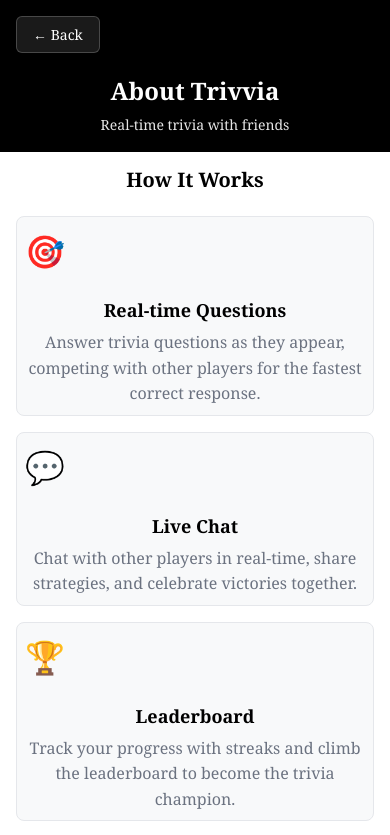
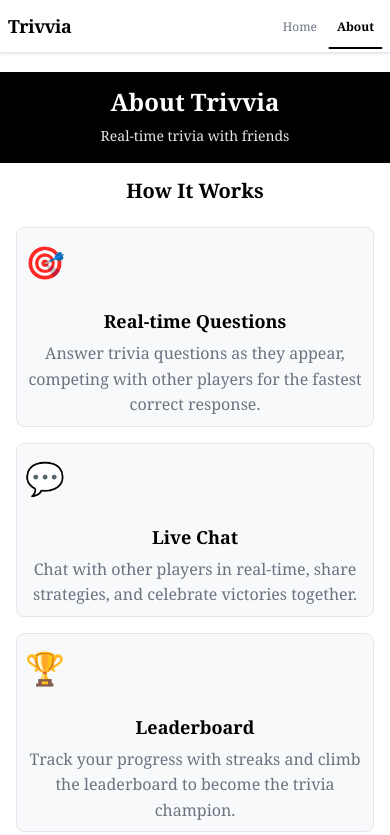
Before and after one commit to PlayTrivvia/trivvia-frontend, a React (Vite) app: page /about in a window 390 px wide. Shown: the top 835 px of the page. Built offline with nearby package versions, Linux system fonts and the light colour scheme.

Commit message:
Added better navigation

```diff
--- a/src/App.tsx
+++ b/src/App.tsx
@@ -4,13 +4,28 @@ import GameRoom from './components/GameRoom'
 import AboutPage from './components/AboutPage'
 
 import { useUserStatus } from './hooks/useHeartbeat'
-import { useAppSelector } from './store/hooks'
+import { useAppSelector, useAppDispatch } from './store/hooks'
+import { clearUsername } from './store/usernameSlice'
 import './App.css'
+import { useLocation } from 'react-router-dom';
+import { useEffect } from 'react'
 
 // Wrapper component to handle navigation and state management
 function AppContent() {
   const navigate = useNavigate();
   const { currentUsername } = useAppSelector((state) => state.username);
+  const dispatch = useAppDispatch();
+  const location = useLocation();
+
+  useEffect(() => {
+    // When leaving /game, clear username
+    return () => {
+      if (location.pathname === '/game') {
+        dispatch(clearUsername());
+      }
+    };
+  }, [location.pathname, dispatch]);
+
 
   // Start user status monitoring when user is in game
   useUserStatus();
@@ -20,16 +35,7 @@ function AppContent() {
   }
 
   const handleLeaveGame = async () => {
-    // No need to manually release username - WebSocket handles this automatically
-    // Just navigate away
-    navigate(-1);
-  }
-
-  const handleGoToAbout = () => {
-    navigate('/about');
-  }
-
-  const handleBackFromAbout = () => {
+    dispatch(clearUsername());
     navigate('/');
   }
 
@@ -41,13 +47,8 @@ function AppContent() {
           element={
             <IntroPage
               onJoinGame={handleJoinGame}
-              onGoToAbout={handleGoToAbout}
             />
           }
-        />
-        <Route
-          path="/intro"
-          element={<Navigate to="/" replace />}
         />
         <Route
           path="/game"
@@ -56,7 +57,6 @@ function AppContent() {
               <GameRoom
                 playerName={currentUsername}
                 onLeaveGame={handleLeaveGame}
-                onGoToAbout={handleGoToAbout}
               />
             ) : (
               <Navigate to="/" replace />
@@ -65,7 +65,7 @@ function AppContent() {
         />
         <Route
           path="/about"
-          element={<AboutPage onBack={handleBackFromAbout} />}
+          element={<AboutPage />}
         />
         <Route path="*" element={<Navigate to="/" replace />} />
       </Routes>
--- a/src/components/AboutPage.css
+++ b/src/components/AboutPage.css
@@ -2,6 +2,7 @@
   min-height: 100vh;
   background: linear-gradient(135deg, #f8f9fa 0%, #e9ecef 100%);
   padding: var(--spacing-lg);
+  padding-top: 80px; /* Account for fixed navbar */
   overflow-y: auto;
   overflow-x: hidden;
   position: relative;
@@ -23,27 +24,6 @@
   color: var(--color-background);
   padding: var(--spacing-xl);
   position: relative;
-}
-
-.about-nav {
-  margin-bottom: var(--spacing-lg);
-}
-
-.back-button {
-  background: rgba(255, 255, 255, 0.1);
-  color: var(--color-background);
-  border: 1px solid rgba(255, 255, 255, 0.2);
-  padding: var(--spacing-sm) var(--spacing-md);
-  font-size: var(--text-sm);
-  font-weight: 500;
-  border-radius: 6px;
-  cursor: pointer;
-  transition: all 0.2s ease;
-}
-
-.back-button:hover {
-  background: rgba(255, 255, 255, 0.2);
-  transform: translateY(-1px);
 }
 
 .about-title-section {
@@ -321,6 +301,7 @@
 @media (max-width: 768px) {
   .about-page {
     padding: var(--spacing-sm);
+    padding-top: 76px; /* Account for fixed navbar on mobile */
   }
 
   .about-container {
@@ -381,6 +362,7 @@
 @media (max-width: 480px) {
   .about-page {
     padding: 0;
+    padding-top: 72px; /* Account for fixed navbar on small mobile */
     background: var(--color-background);
   }
 
--- a/src/components/AboutPage.tsx
+++ b/src/components/AboutPage.tsx
@@ -1,11 +1,10 @@
 import { useState } from 'react';
+import NavigationBar from './NavigationBar';
 import './AboutPage.css';
 
-interface AboutPageProps {
-  onBack: () => void;
-}
+interface AboutPageProps {}
 
-function AboutPage({ onBack }: AboutPageProps) {
+function AboutPage({}: AboutPageProps) {
   const [formData, setFormData] = useState({
     email: '',
     message: ''
@@ -76,13 +75,9 @@ function AboutPage({ onBack }: AboutPageProps) {
 
   return (
     <div className="about-page">
+      <NavigationBar currentPage="about" />
       <div className="about-container">
         <header className="about-header">
-          <div className="about-nav">
-            <button onClick={onBack} className="back-button">
-              ← Back
-            </button>
-          </div>
           <div className="about-title-section">
             <h1 className="about-title">About Trivvia</h1>
             <p className="about-subtitle">Real-time trivia with friends</p>
--- a/src/components/IntroPage.css
+++ b/src/components/IntroPage.css
@@ -1,10 +1,11 @@
 .intro-page {
-  height: 100vh;
+  min-height: 100vh;
   background: linear-gradient(135deg, #f8f9fa 0%, #e9ecef 100%);
   display: flex;
   align-items: center;
   justify-content: center;
   padding: var(--spacing-xl);
+  padding-top: 80px; /* Account for fixed navbar */
   overflow: hidden;
 }
 
@@ -226,6 +227,7 @@
 @media (max-width: 640px) {
   .intro-page {
     padding: 0;
+    padding-top: 76px; /* Account for fixed navbar on mobile */
     background: var(--color-background);
   }
 
--- a/src/components/IntroPage.tsx
+++ b/src/components/IntroPage.tsx
@@ -1,13 +1,13 @@
 import { useAppDispatch, useAppSelector } from '../store/hooks'
 import { generateUsername } from '../store/usernameSlice'
+import NavigationBar from './NavigationBar'
 import './IntroPage.css'
 
 interface IntroPageProps {
   onJoinGame: () => void;
-  onGoToAbout: () => void;
 }
 
-function IntroPage({ onJoinGame, onGoToAbout }: IntroPageProps) {
+function IntroPage({ onJoinGame }: IntroPageProps) {
   const dispatch = useAppDispatch();
   const { isLoading } = useAppSelector((state) => state.username);
 
@@ -22,6 +22,7 @@ function IntroPage({ onJoinGame, onGoToAbout }: IntroPageProps) {
 
   return (
     <div className="intro-page">
+      <NavigationBar currentPage="home" />
       <div className="intro-container">
         <header className="intro-header">
           <div className="logo-container">
@@ -63,12 +64,6 @@ function IntroPage({ onJoinGame, onGoToAbout }: IntroPageProps) {
           <p className="intro-note">
             Ready to challenge your mind? Join now and start playing!
           </p>
-          <button
-            onClick={onGoToAbout}
-            className="about-link-button"
-          >
-            About Trivvia
-          </button>
         </footer>
       </div>
     </div>
--- /dev/null
+++ b/src/components/NavigationBar.css
@@ -0,0 +1,117 @@
+.navigation-bar {
+  background: var(--color-background);
+  border-bottom: 1px solid var(--color-border);
+  position: fixed;
+  top: 0;
+  left: 0;
+  right: 0;
+  z-index: 1000;
+  box-shadow: 0 1px 3px rgba(0, 0, 0, 0.1);
+}
+
+.nav-container {
+  max-width: 1200px;
+  margin: 0 auto;
+  display: flex;
+  align-items: center;
+  justify-content: space-between;
+  padding: var(--spacing-md) var(--spacing-lg);
+  height: 60px;
+}
+
+.nav-brand {
+  display: flex;
+  align-items: center;
+}
+
+.brand-text {
+  font-size: var(--text-2xl);
+  font-weight: 700;
+  color: var(--color-primary);
+  font-family: 'NYTimes', Georgia, 'Times New Roman', serif;
+  letter-spacing: -0.025em;
+}
+
+.nav-links {
+  display: flex;
+  align-items: center;
+  gap: var(--spacing-sm);
+}
+
+.nav-link {
+  background: none;
+  border: none;
+  color: var(--color-text-secondary);
+  font-size: var(--text-base);
+  font-weight: 500;
+  padding: var(--spacing-sm) var(--spacing-lg);
+  border-radius: 6px;
+  cursor: pointer;
+  transition: all 0.2s ease;
+  position: relative;
+  font-family: inherit;
+}
+
+.nav-link:hover {
+  color: var(--color-text-primary);
+  background-color: var(--color-surface);
+}
+
+.nav-link.active {
+  color: var(--color-primary);
+  background-color: transparent;
+  font-weight: 600;
+}
+
+.nav-link.active::after {
+  content: '';
+  position: absolute;
+  bottom: -12px;
+  left: 50%;
+  transform: translateX(-50%);
+  width: 100%;
+  height: 2px;
+  background-color: var(--color-primary);
+  border-radius: 1px;
+}
+
+/* Mobile Responsive */
+@media (max-width: 768px) {
+  .nav-container {
+    padding: var(--spacing-sm) var(--spacing-md);
+    height: 56px;
+  }
+
+  .brand-text {
+    font-size: var(--text-xl);
+  }
+
+  .nav-link {
+    padding: var(--spacing-xs) var(--spacing-md);
+    font-size: var(--text-sm);
+  }
+
+  .nav-link.active::after {
+    bottom: -10px;
+  }
+}
+
+@media (max-width: 480px) {
+  .nav-container {
+    padding: var(--spacing-xs) var(--spacing-sm);
+    height: 52px;
+  }
+
+  .brand-text {
+    font-size: var(--text-lg);
+  }
+
+  .nav-links {
+    gap: var(--spacing-xs);
+  }
+
+  .nav-link {
+    padding: var(--spacing-xs) var(--spacing-sm);
+    font-size: var(--text-xs);
+  }
+}
--- /dev/null
+++ b/src/components/NavigationBar.tsx
@@ -0,0 +1,46 @@
+import { useNavigate, useLocation } from 'react-router-dom';
+import './NavigationBar.css';
+
+interface NavigationBarProps {
+  currentPage: 'home' | 'about';
+}
+
+function NavigationBar({ currentPage }: NavigationBarProps) {
+  const navigate = useNavigate();
+  const location = useLocation();
+
+  const handleHomeClick = () => {
+    navigate('/');
+  };
+
+  const handleAboutClick = () => {
+    navigate('/about');
+  };
+
+  return (
+    <nav className="navigation-bar">
+      <div className="nav-container">
+        <div className="nav-brand">
+          <span className="brand-text">Trivvia</span>
+        </div>
+
+        <div className="nav-links">
+          <button
+            className={`nav-link ${currentPage === 'home' ? 'active' : ''}`}
+            onClick={handleHomeClick}
+          >
+            Home
+          </button>
+          <button
+            className={`nav-link ${currentPage === 'about' ? 'active' : ''}`}
+            onClick={handleAboutClick}
+          >
+            About
+          </button>
+        </div>
+      </div>
+    </nav>
+  );
+}
+
+export default NavigationBar;
--- a/src/store/usernameSlice.ts
+++ b/src/store/usernameSlice.ts
@@ -50,6 +50,11 @@ const usernameSlice = createSlice({
       state.currentUsername = action.payload;
       state.error = null;
     },
+    clearUsername: (state) => {
+      state.currentUsername = '';
+      state.sessionId = '';
+      state.error = null;
+    },
   },
   extraReducers: (builder) => {
     builder
@@ -71,5 +76,5 @@ const usernameSlice = createSlice({
   },
 });
 
-export const {setUsername } = usernameSlice.actions;
+export const { setUsername, clearUsername } = usernameSlice.actions;
 export default usernameSlice.reducer;
```
Also changed, not shown: src/components/GameRoom.tsx (+11 -10 lines).
